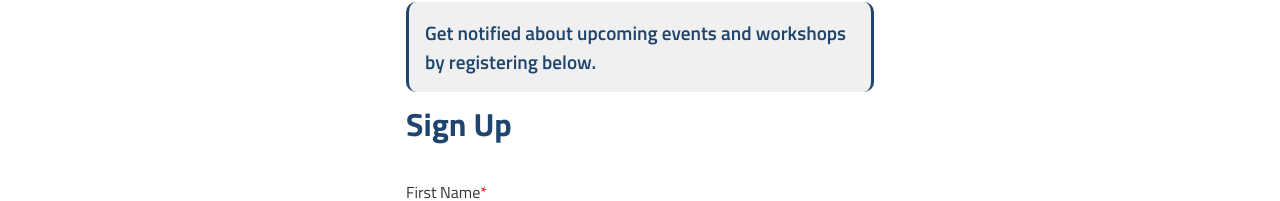
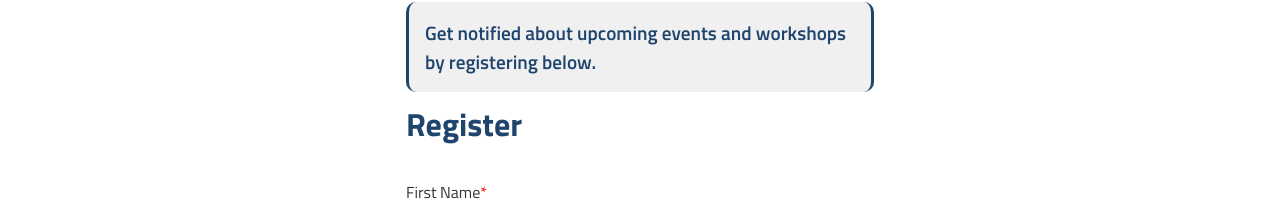
Before and after one commit to efpha/rc_web-app, a Next.js app: page /register in a window 1280 px wide. Shown: the part 118-319 px from the top of the page. Built offline with nearby package versions, Linux system fonts and the light colour scheme.

Commit message:
Signup words to register

```diff
--- a/src/app/register/page.tsx
+++ b/src/app/register/page.tsx
@@ -11,7 +11,7 @@
       <p className="signup-intro">
         Get notified about upcoming events and workshops by registering below.
       </p>
-      <h2 className="signup-title">Sign Up</h2>
+      <h2 className="signup-title">Register</h2>
       <form className="signup-form">
         <div className="form-group">
           <label htmlFor="firstName">First Name<span className='star'>*</span></label>
```
